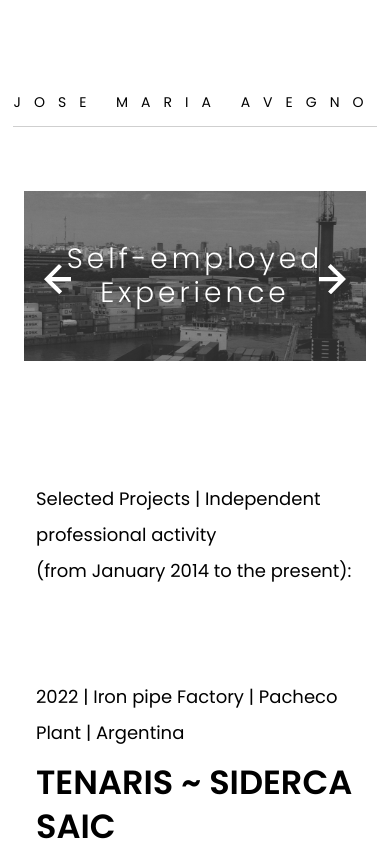
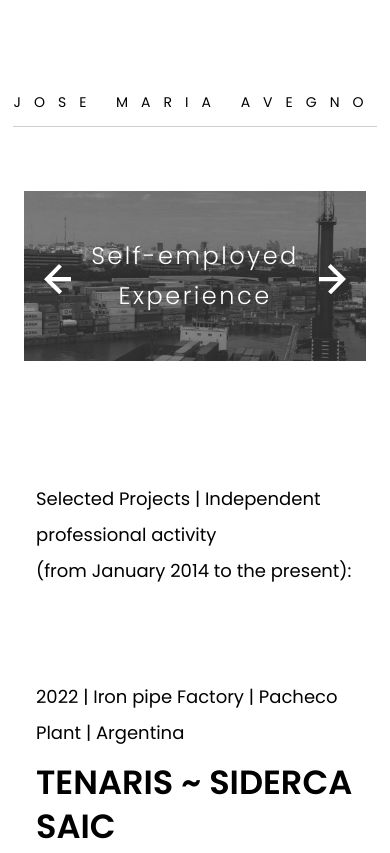
Before and after one commit to JoseAvegno/Resume, a plain HTML site: page self-employed-experience.html in a window 390 px wide. Shown: the top 853 px of the page. Drawn offline with nearby package versions, Linux system fonts and the light colour scheme.

Commit message:
sub-title size

```diff
--- a/assets/css/main.css
+++ b/assets/css/main.css
@@ -76,7 +76,7 @@
 .ds-main-image{ margin-bottom: 10.0625rem }
 .ds-page-image{ margin-bottom: 5rem; position: relative; }
 .ds-page-imgtxt{ width: 100%; height: 100%; position: absolute; top: 0; display: flex; align-items: center; }
-.ds-page-imgtxt h2{color: #FFF; position: absolute; height: auto; width: 80%; left: 10%; font-size: 1.75rem; font-weight: 300; text-align: center; letter-spacing:4px; margin: 0;}
+.ds-page-imgtxt h2{color: #FFF; position: absolute; height: auto; width: 80%; left: 10%; font-size: 1.75rem; font-weight: 300; line-height: 2.75rem; text-align: center; letter-spacing:4px; margin: 0;}
 .ds-page-svgL { fill: #FFF; position: absolute; top: 43%; width: 27px; left: 20px; transform: rotate(180deg); }
 .ds-page-svgR { fill: #FFF; position: absolute; top: 43%; width: 27px; right: 20px; }
 
@@ -121,6 +121,7 @@
 .row { margin-left: 0; margin-right: 0; padding-left: 0; padding-right: 0;}
 .ds-page-image{ margin-bottom: 5rem; position: relative; height: 170px;}
 .ds-page-image img{ height: 100%; width: auto; object-fit: cover;}
+.ds-page-imgtxt h2{font-size: 1.5rem; font-weight: 300; line-height: 2.5rem; text-align: center; letter-spacing:2.5px; width: 70%; left: 15%;}
 }
 
 
--- a/self-employed-experience.html
+++ b/self-employed-experience.html
@@ -61,7 +61,7 @@
                   <!-- Experience -->
                     <div class="ds-exper-block">
                       <span class="ds-pr-info">2021  | Civil construction & Dredging | Roque Perez | Argentina </span>
-                      <h2 class="ds-headingSm"><a target="_blanck" href="https://www.pentamar.com/">PENTAMAR SA ~ UT RIO SALADO </a></h2>
+                      <h2 class="ds-headingSm"><a target="_blanck" href="https://www.pentamar.com/">PENTAMAR SA ~ UTE RIO SALADO </a></h2>
                       <p>Analysis, diagnosis and resolution of dredge failures (with operational stop for unknown failure, in situ - Rio Salado dredging work, location Roque Pérez, Buenos Aires): Dredge IHC BEAVER 50 and Dredge DAMEN CSD500.</p>
                     </div>
                   <!-- Experience -->
```
